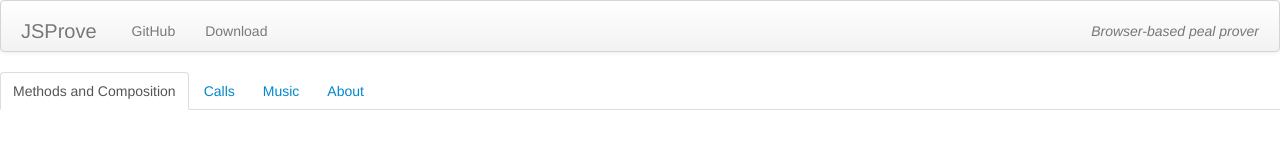
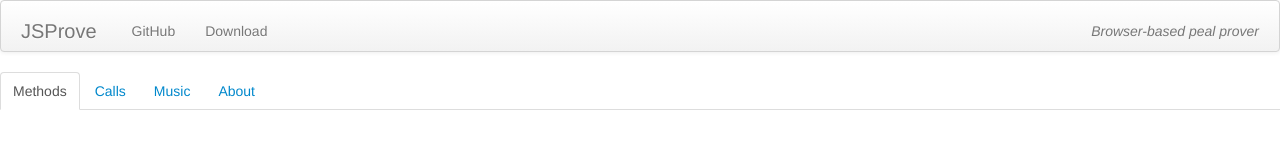
Before and after one commit to jwholdsworth/JSProve, a plain HTML site: page index.html in a window 1280 px wide. Shown: the top 146 px of the page. Drawn offline with nearby package versions, Linux system fonts and the light colour scheme; no server answers.

Commit message:
Renamed 'methods and composition' to methods.

```diff
--- a/index.html
+++ b/index.html
@@ -32,7 +32,7 @@
 
         <section id="navigation">
             <ul class="nav nav-tabs" id="tabs">
-                <li><a href="#methods" data-toggle="tab">Methods and Composition</a></li>
+                <li><a href="#methods" data-toggle="tab">Methods</a></li>
                 <li><a href="#calls" data-toggle="tab">Calls</a></li>
                 <li><a href="#musicInput" data-toggle="tab">Music</a></li>
                 <li><a href="#about" data-toggle="tab">About</a></li>
```
